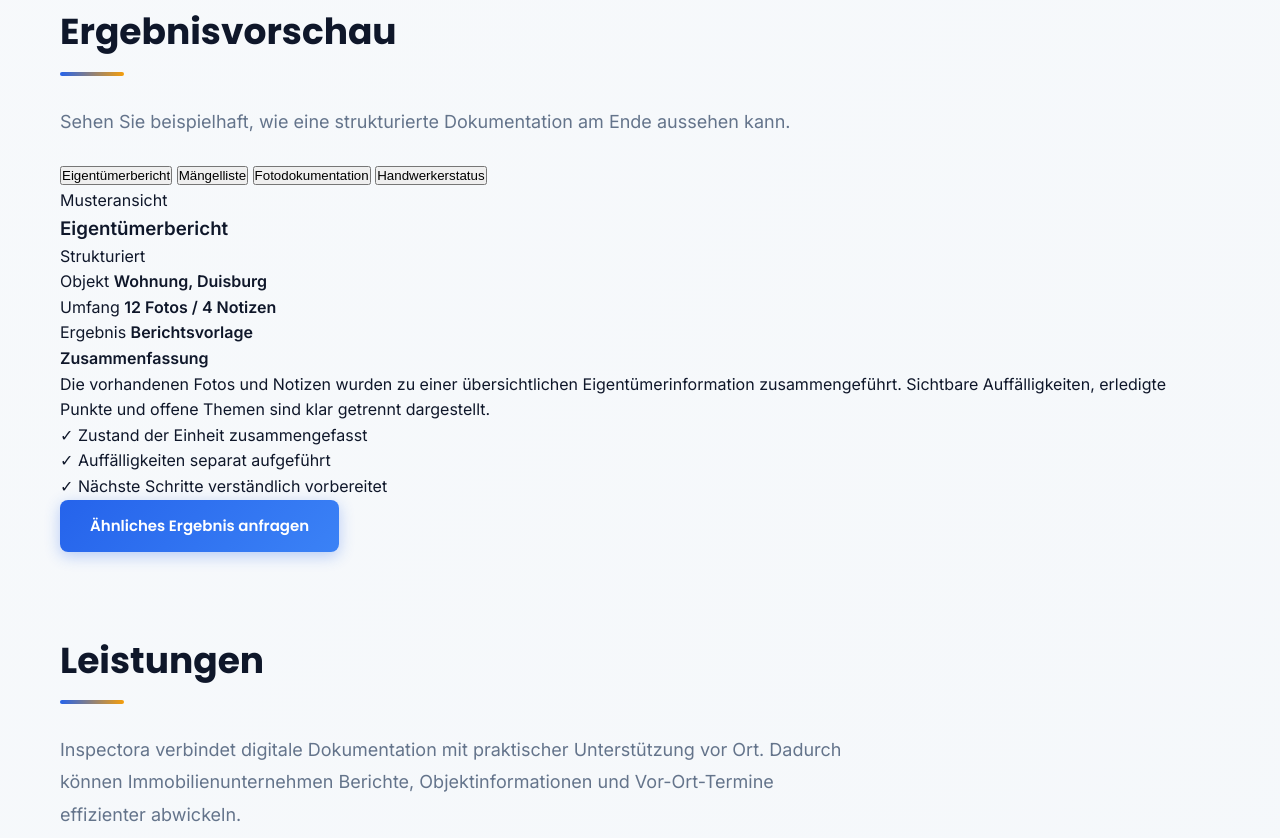
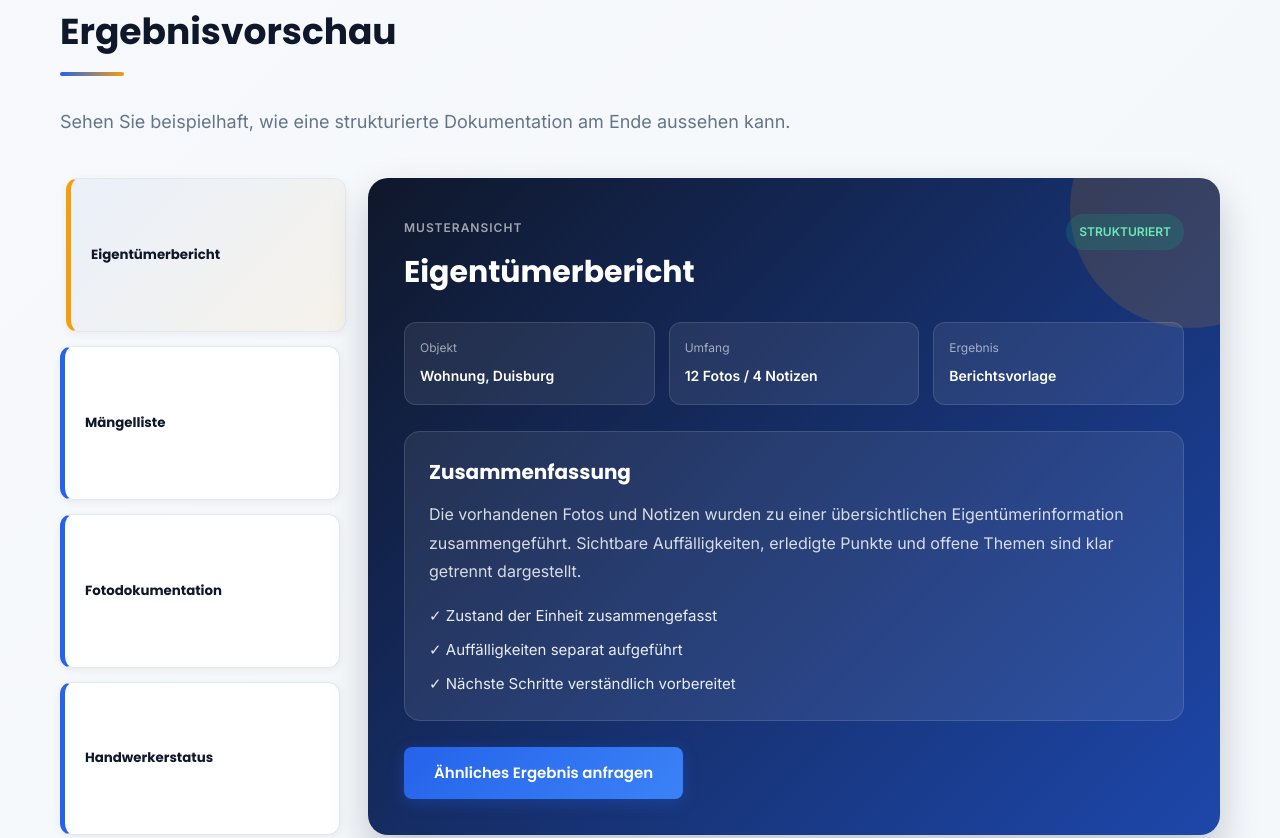
Before and after one commit to fabiofnz/Inspectora, a plain HTML site: page index.html in a window 1280 px wide. Shown: the part 2106-2944 px from the top of the page. Drawn offline with nearby package versions, Linux system fonts and the light colour scheme.

Commit message:
index.html aktualisieren

```diff
--- a/index.html
+++ b/index.html
@@ -898,6 +898,167 @@ footer {
   }
 }
 
+/* Ergebnisvorschau */
+
+.result-demo {
+  display: grid;
+  grid-template-columns: 280px 1fr;
+  gap: 28px;
+  margin-top: 40px;
+}
+
+.result-tabs {
+  display: grid;
+  gap: 14px;
+}
+
+.result-tab {
+  background: white;
+  border: 1px solid var(--gray-200);
+  border-left: 5px solid var(--primary);
+  padding: 18px 20px;
+  border-radius: 12px;
+  text-align: left;
+  font-family: 'Poppins', sans-serif;
+  font-weight: 700;
+  cursor: pointer;
+  color: var(--dark);
+  box-shadow: 0 2px 8px rgba(15, 23, 42, 0.06);
+  transition: all 0.25s ease;
+}
+
+.result-tab:hover,
+.result-tab.active {
+  transform: translateX(6px);
+  border-left-color: var(--secondary);
+  background: linear-gradient(135deg, rgba(37, 99, 235, 0.06), rgba(245, 158, 11, 0.07));
+}
+
+.result-screen {
+  background: linear-gradient(135deg, var(--dark), var(--primary-dark));
+  color: white;
+  border-radius: 20px;
+  padding: 36px;
+  box-shadow: 0 18px 38px rgba(15, 23, 42, 0.22);
+  position: relative;
+  overflow: hidden;
+}
+
+.result-screen::after {
+  content: '';
+  position: absolute;
+  right: -90px;
+  top: -90px;
+  width: 240px;
+  height: 240px;
+  background: rgba(245, 158, 11, 0.14);
+  border-radius: 50%;
+}
+
+.screen-header {
+  display: flex;
+  justify-content: space-between;
+  align-items: flex-start;
+  gap: 20px;
+  margin-bottom: 26px;
+  position: relative;
+  z-index: 1;
+}
+
+.screen-label {
+  font-size: 12px;
+  text-transform: uppercase;
+  letter-spacing: 1px;
+  color: rgba(255,255,255,0.6);
+  font-weight: 800;
+}
+
+.screen-header h3 {
+  font-family: 'Poppins', sans-serif;
+  font-size: 30px;
+  margin-top: 8px;
+}
+
+.screen-status {
+  background: rgba(16, 185, 129, 0.18);
+  color: #6ee7b7;
+  padding: 8px 13px;
+  border-radius: 999px;
+  font-size: 12px;
+  font-weight: 800;
+  text-transform: uppercase;
+}
+
+.screen-meta {
+  display: grid;
+  grid-template-columns: repeat(3, 1fr);
+  gap: 14px;
+  margin-bottom: 26px;
+  position: relative;
+  z-index: 1;
+}
+
+.screen-meta div {
+  background: rgba(255,255,255,0.08);
+  border: 1px solid rgba(255,255,255,0.12);
+  border-radius: 12px;
+  padding: 15px;
+}
+
+.screen-meta span {
+  display: block;
+  font-size: 12px;
+  color: rgba(255,255,255,0.58);
+  margin-bottom: 6px;
+}
+
+.screen-meta strong {
+  font-size: 14px;
+}
+
+.screen-content {
+  background: rgba(255,255,255,0.08);
+  border: 1px solid rgba(255,255,255,0.12);
+  border-radius: 16px;
+  padding: 24px;
+  margin-bottom: 26px;
+  position: relative;
+  z-index: 1;
+}
+
+.screen-content h4 {
+  font-family: 'Poppins', sans-serif;
+  font-size: 20px;
+  margin-bottom: 12px;
+}
+
+.screen-content p {
+  color: rgba(255,255,255,0.82);
+  line-height: 1.8;
+  margin-bottom: 18px;
+}
+
+.demo-list {
+  display: grid;
+  gap: 10px;
+  color: rgba(255,255,255,0.9);
+  font-size: 15px;
+}
+
+@media (max-width: 768px) {
+  .result-demo {
+    grid-template-columns: 1fr;
+  }
+
+  .screen-meta {
+    grid-template-columns: 1fr;
+  }
+
+  .result-screen {
+    padding: 26px;
+  }
+}
+
 </style>
 </head>
 
```
